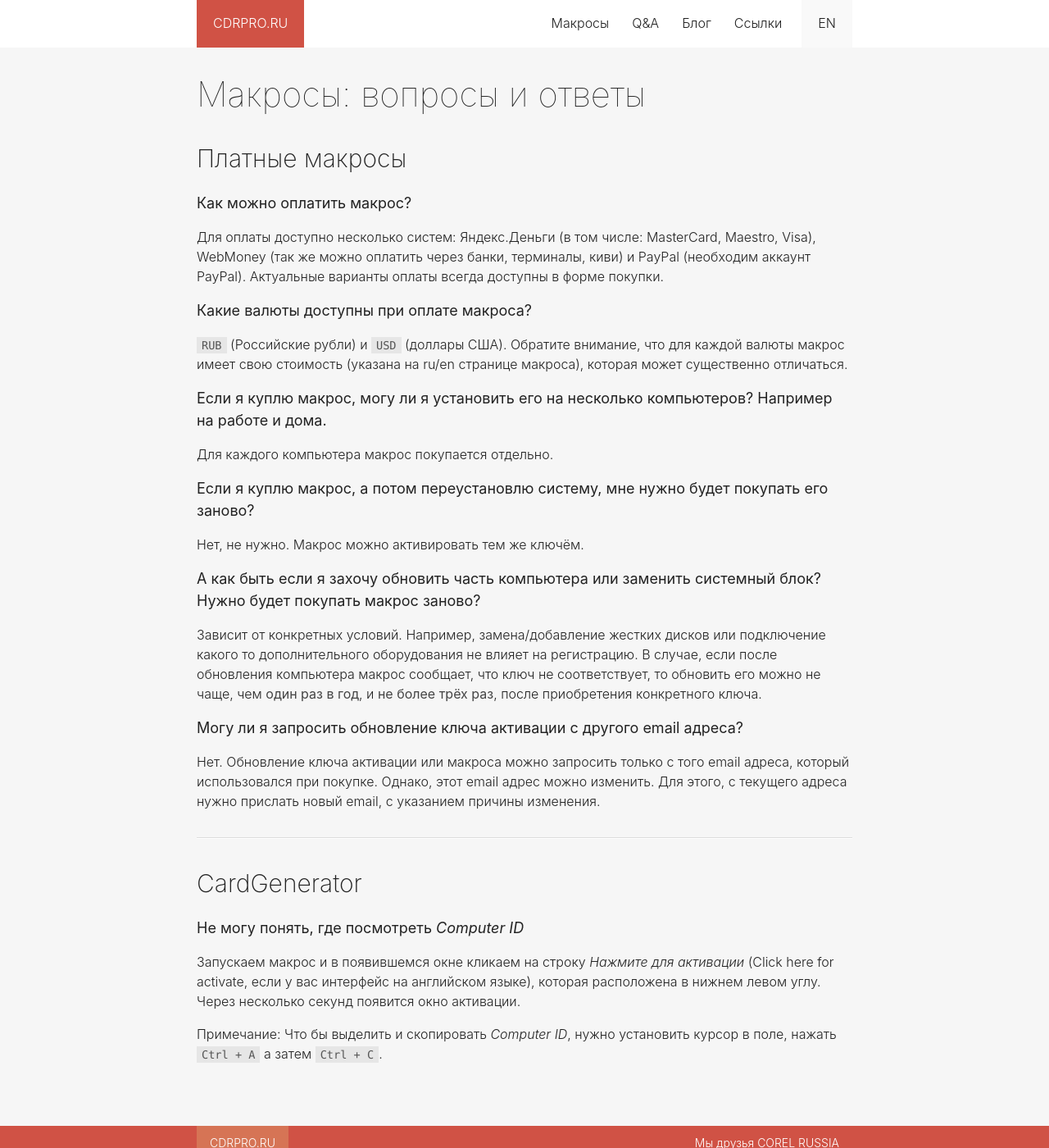
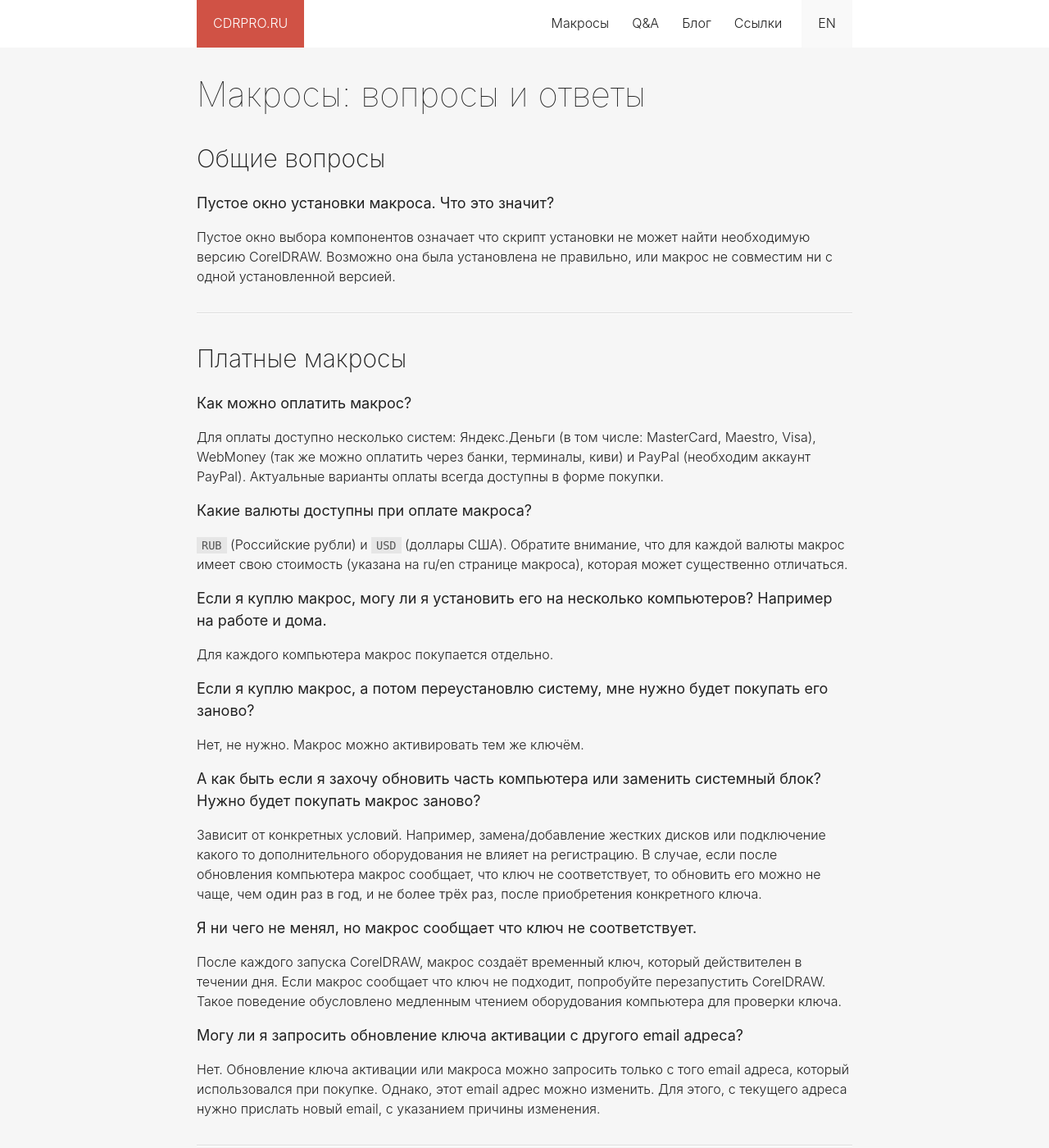
Before and after one commit to cdrpro/cdrpro.github.io, a Jekyll site: the page built from macros/question-answer.md, in a window 1280 px wide and 1400 px high. Shown: the whole window at 82% size. Built offline with Jekyll 4.4.1, drawn with Linux system fonts in a browser that asks for light colours.

Commit message:
Update Q&A

```diff
--- a/macros/question-answer.md
+++ b/macros/question-answer.md
@@ -3,6 +3,14 @@ layout: page
 title: "Макросы: вопросы и ответы"
 permalink: /macros/question-answer/
 ---
+
+## Общие вопросы
+
+#### Пустое окно установки макроса. Что это значит?
+
+Пустое окно выбора компонентов означает что скрипт установки не может найти необходимую версию CorelDRAW. Возможно она была установлена не правильно, или макрос не совместим ни с одной установленной версией.
+
+***
 
 ## Платные макросы
 
@@ -26,6 +34,10 @@ permalink: /macros/question-answer/
 
 Зависит от конкретных условий. Например, замена/добавление жестких дисков или подключение какого то дополнительного оборудования не влияет на регистрацию. В случае, если после обновления компьютера макрос сообщает, что ключ не соответствует, то обновить его можно не чаще, чем **один раз в год**, и **не более трёх раз**, после приобретения конкретного ключа.
 
+#### Я ни чего не менял, но макрос сообщает что ключ не соответствует.
+
+После каждого запуска CorelDRAW, макрос создаёт временный ключ, который действителен в течении дня. Если макрос сообщает что ключ не подходит, попробуйте перезапустить CorelDRAW. Такое поведение обусловлено медленным чтением оборудования компьютера для проверки ключа.
+
 #### Могу ли я запросить обновление ключа активации с другого email адреса?
 
 Нет. Обновление ключа активации или макроса можно запросить только с того email адреса, который использовался при покупке. Однако, этот email адрес можно изменить. Для этого, с текущего адреса нужно прислать новый email, с указанием причины изменения.
```
